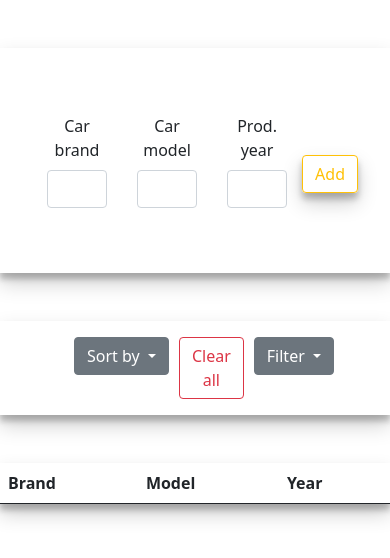
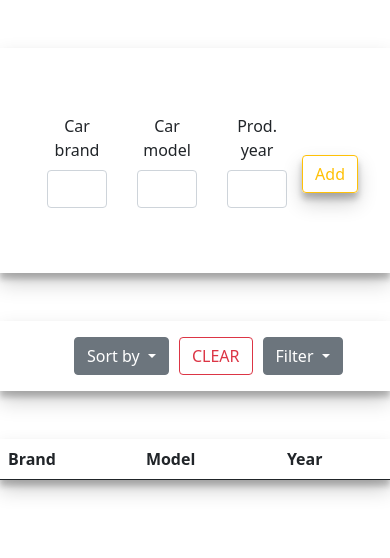
Before and after one commit to WeronikaLaskowska/zadanie_1, a plain HTML site: page index.html in a window 390 px wide. Drawn offline with nearby package versions, Linux system fonts and the light colour scheme.

Commit message:
Small typography change for better responsiveness #2

```diff
--- a/index.html
+++ b/index.html
@@ -90,7 +90,7 @@
           </div>
 
           <div class="gap-2 d-grid">
-            <button id="clear" class="btn btn-outline-danger" type="button" >Clear all</button>
+            <button id="clear" class="btn btn-outline-danger" type="button" >CLEAR</button>
           </div>
 
           <div class="dropdown">
```
